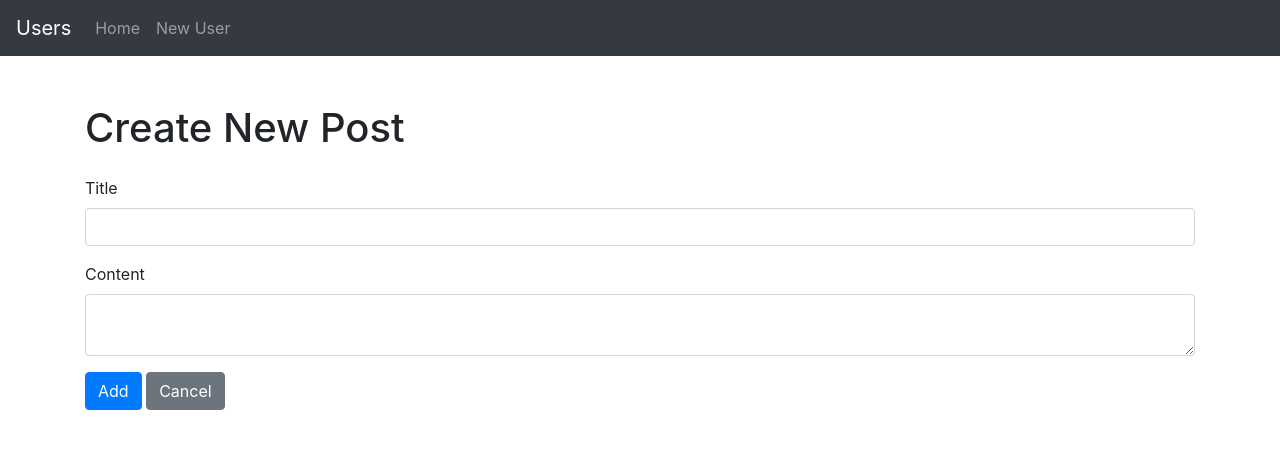
After one commit to salazarje1/Sect23-SQLAlchemy, a Flask app: template templates/new_post.html in a window 1280 px wide. The commit adds this page. Shown: the top 449 px of the page. Run offline with Flask 2, Linux system fonts and the light colour scheme; the template is opened without the code that fills it, so the values that code supplies are empty.

Commit message:
adding section 23.2

```diff
--- a/app.py
+++ b/app.py
@@ -2,7 +2,7 @@
 
 from flask import Flask, request, render_template, redirect
 from flask_debugtoolbar import DebugToolbarExtension
-from models import db, connect_db, User
+from models import db, connect_db, User, Post
 
 app = Flask(__name__)
 
@@ -87,3 +87,61 @@ def delete_user(id):
     db.session.commit()
 
     return redirect('/')
+
+
+# Post Routes
+@app.route('/users/<int:id>/posts/new')
+def new_post_form(id):
+    user = User.query.get_or_404(id)
+
+    return render_template('/new_post.html', user=user)
+
+
+@app.route('/users/<int:id>/posts/new', methods=['POST'])
+def create_new_post(id):
+    title = request.form['post_title']
+    content = request.form['post_content']
+    user = request.form['user_id']
+
+    new_post = Post(post_title=title, post_content=content, user_id=user)
+    db.session.add(new_post)
+    db.session.commit()
+
+    return redirect(f'/posts/{new_post.id}')
+
+@app.route('/posts/<int:id>')
+def get_post(id):
+    post = Post.query.get_or_404(id)
+
+    return render_template('/post.html', post=post)
+
+
+@app.route('/posts/<int:id>/edit')
+def update_post_form(id):
+    post = Post.query.get_or_404(id)
+
+    return render_template('/post_edit.html', post=post)
+
+
+@app.route('/posts/<int:id>/edit', methods=['POST'])
+def update_post(id):
+    title = request.form['post_title']
+    content = request.form['post_content']
+
+    post = Post.query.get(id)
+    post.post_title = title
+    post.post_content = content
+
+    db.session.add(post)
+    db.session.commit()
+
+    return redirect(f'/posts/{post.id}')
+
+@app.route('/posts/<int:id>/delete')
+def delete_post(id):
+    post = Post.query.get(id)
+    user_id = post.user_id
+    Post.query.filter_by(id=id).delete()
+    db.session.commit()
+
+    return redirect(f'/users/{user_id}')
--- /dev/null
+++ b/templates/new_post.html
@@ -0,0 +1,22 @@
+{% extends 'base.html' %}
+{% block title %}New Post{% endblock %}
+
+
+{% block content %}
+<h1 class="mt-5 mb-4">Create New Post</h1>
+
+<form action="/users/{{user.id}}/posts/new" method="POST">
+    <div class="form-group">
+        <label for="post-title">Title</label>
+        <input type="text" name="post_title" class="form-control" id="post-title">
+      </div>
+      <div class="form-group">
+        <label for="post-content">Content</label>
+        <textarea type="text" name="post_content" class="form-control" id="post-content"></textarea>
+      </div>
+      <input type="hidden" name="user_id" value="{{user.id}}">
+      <button type="submit" class="btn btn-primary">Add</button>
+      <a href="/users/{{user.id}}" class="btn btn-secondary">Cancel</a>
+</form>
+
+{% endblock %}
```
Also changed, not shown: models.py (+18 -1 lines), seed.py (added, +8 -0 lines), templates/post.html (added, +19 -0 lines), templates/post_edit.html (added, +21 -0 lines), templates/user_details.html (+11 -0 lines).
